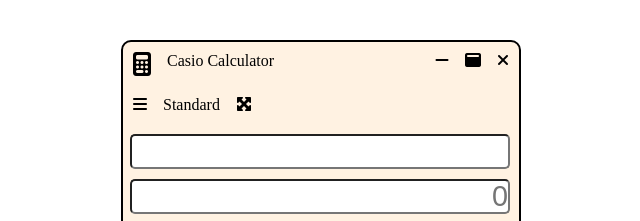
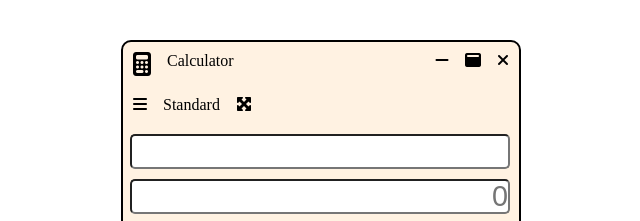
Before and after one commit to bensonwhalesdev/Calculator, a plain HTML site: page index.html in a window 1280 px wide. Shown: the top 221 px of the page, 319-959 px from the left. Drawn offline with Linux system fonts and the light colour scheme.

Commit message:
file updated

```diff
--- a/index.html
+++ b/index.html
@@ -4,7 +4,7 @@
 <head>
     <meta charset="UTF-8">
     <meta name="viewport" content="width=device-width, initial-scale=1.0">
-    <title>Document</title>
+    <title>Calculator</title>
     <link rel="stylesheet" href="./style.css">
     <link rel="stylesheet" href="https://cdnjs.cloudflare.com/ajax/libs/font-awesome/6.7.2/css/all.min.css"
         integrity="sha512-Evv84Mr4kqVGRNSgIGL/F/aIDqQb7xQ2vcrdIwxfjThSH8CSR7PBEakCr51Ck+w+/U6swU2Im1vVX0SVk9ABhg=="
@@ -19,7 +19,7 @@
         <div class="head-wrap">
             <div class="left-head">
                 <i class="fa-solid fa-calculator"></i>
-                <p>Casio Calculator</p>
+                <p>Calculator</p>
             </div>
             <div class="right-head">
                 <i class="fa-solid fa-minus"></i>
@@ -30,7 +30,7 @@
 
         <div class="second-row">
             <i class="fa-solid fa-bars"></i>
-            <p> Standard</p>
+            <p>Standard</p>
             <i class="fa-solid fa-maximize"></i>
         </div>
 
```
